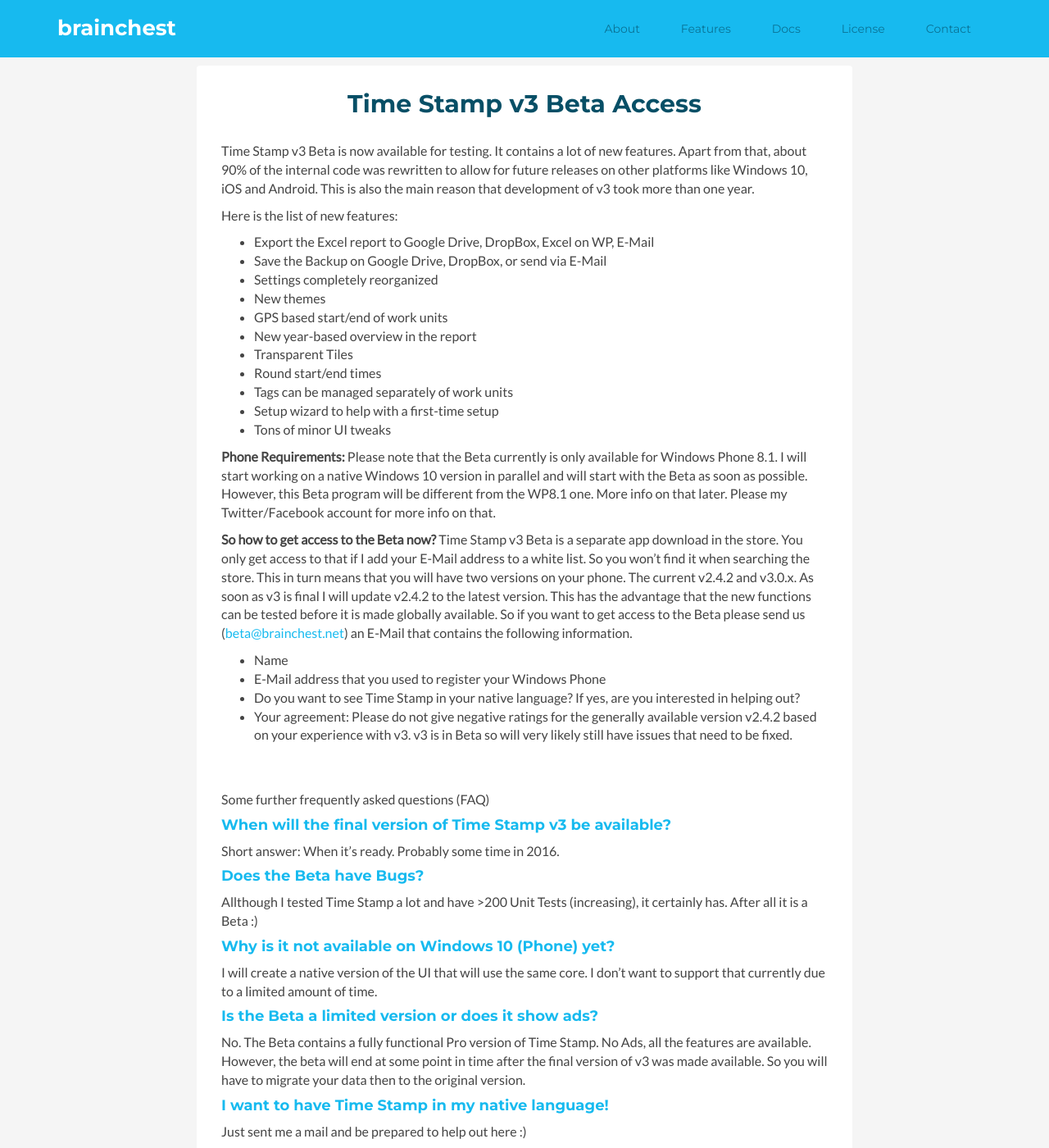
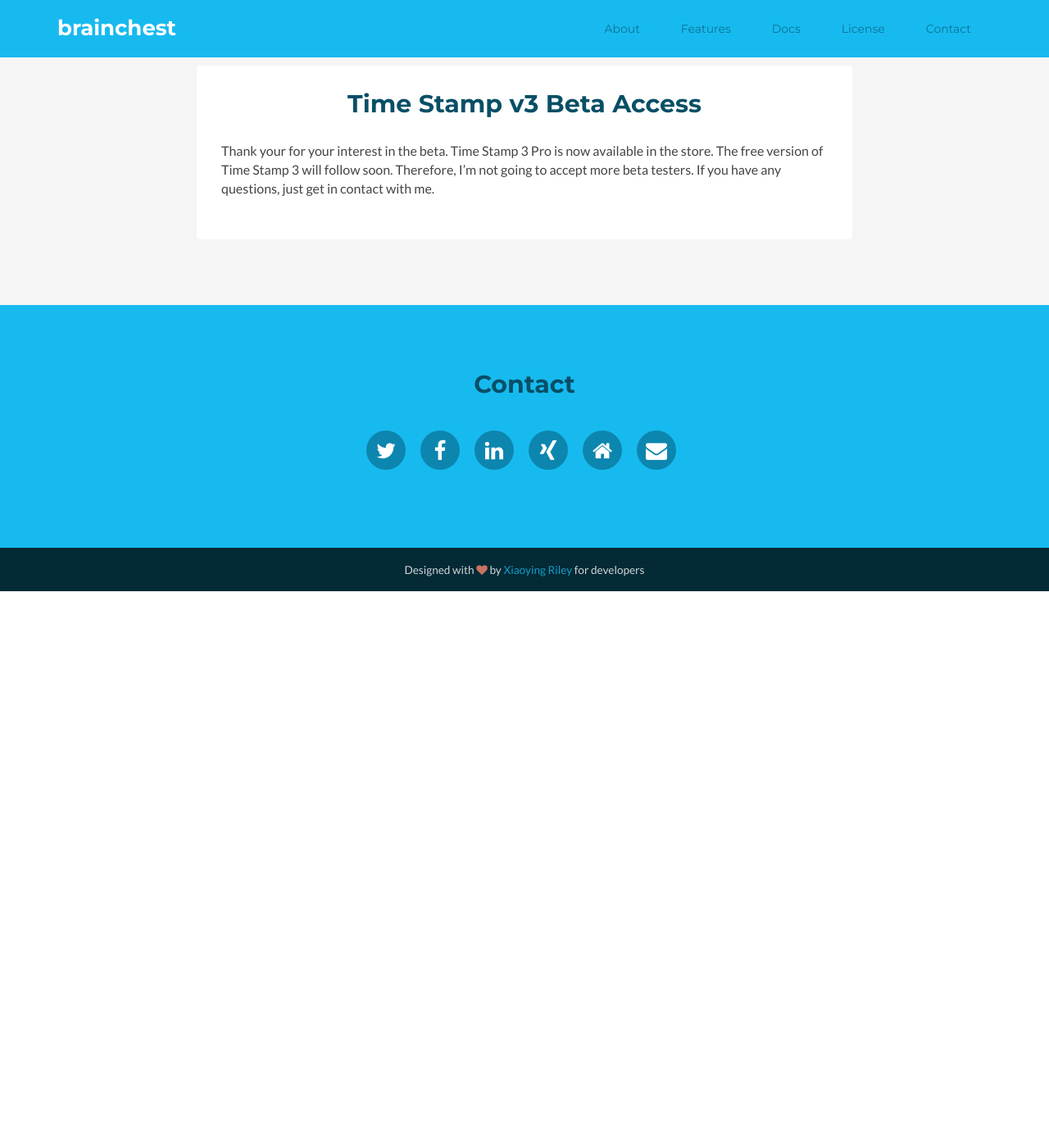
Before and after one commit to brainchest/brainchest-web, a Jekyll site: the page built from v3_access.md, in a window 1280 px wide and 1400 px high. Shown: the whole window at 82% size. Built offline with Jekyll 4.4.1, drawn with Linux system fonts in a browser that asks for light colours; comment, search, counter and statistics services are not loaded; some of the changed text lies outside the part shown.

```diff
--- a/v3_access.md
+++ b/v3_access.md
@@ -2,54 +2,5 @@
 layout: post
 title:  "Time Stamp v3 Beta Access"
 ---
-Time Stamp v3 Beta is now available for testing. It contains a lot of new features. Apart from that, about 90% of the internal code was rewritten to allow for future releases on other platforms like Windows 10, iOS and Android. This is also the main reason that development of v3 took more than one year.
 
-Here is the list of new features:
-
-* Export the Excel report to Google Drive, DropBox, Excel on WP, E-Mail
-* Save the Backup on Google Drive, DropBox, or send via E-Mail
-* Settings completely reorganized
-* New themes
-* GPS based start/end of work units
-* New year-based overview in the report
-* Transparent Tiles
-* Round start/end times
-* Tags can be managed separately of work units
-* Setup wizard to help with a first-time setup
-* Tons of minor UI tweaks
-
-**Phone Requirements:** Please note that the Beta currently is only available for Windows Phone 8.1. I will start working on a native Windows 10 version in parallel and will start with the Beta as soon as possible. However, this Beta program will be different from the WP8.1 one. More info on that later. Please my Twitter/Facebook account for more info on that.
-
-**So how to get access to the Beta now?** Time Stamp v3 Beta is a separate app download in the store. You only get access to that if I add your E-Mail address to a white list. So you won't find it when searching the store. This in turn means that you will have two versions on your phone. The current v2.4.2 and v3.0.x. As soon as v3 is final I will update v2.4.2 to the latest version. This has the advantage that the new functions can be tested before it is made globally available. So if you want to get access to the Beta please send us (<mailto:beta@brainchest.net>) an E-Mail that contains the following information.
-
-* Name
-* E-Mail address that you used to register your Windows Phone
-* Do you want to see Time Stamp in your native language? If yes, are you interested in helping out?
-* Your agreement: Please do not give negative ratings for the generally available version v2.4.2 based on your experience with v3. v3 is in Beta so will very likely still have issues that need to be fixed.
-
-<br><br>
-Some further frequently asked questions (FAQ)
-
-#### When will the final version of Time Stamp v3 be available?
-
-Short answer: When it's ready. Probably some time in 2016.
-
-#### Does the Beta have Bugs?
-
-Allthough I tested Time Stamp a lot and have >200 Unit Tests (increasing), it certainly has. After all it is a Beta :)
-
-#### Why is it not available on Windows 10 (Phone) yet?
-
-I will create a native version of the UI that will use the same core. I don't want to support that currently due to a limited amount of time.
-
-#### Is the Beta a limited version or does it show ads?
-
-No. The Beta contains a fully functional Pro version of Time Stamp. No Ads, all the features are available. However, the beta will end at some point in time after the final version of v3 was made available. So you will have to migrate your data then to the original version.
-
-#### I want to have Time Stamp in my native language!
-
-Just sent me a mail and be prepared to help out here :)
-
-#### I have more questions!
-
-Then just send me an E-Mail (<mailto:beta@brainchest.net>)
+Thank your for your interest in the beta. Time Stamp 3 Pro is now available in the store. The free version of Time Stamp 3 will follow soon. Therefore, I'm not going to accept more beta testers. If you have any questions, just get in contact with me.
```
